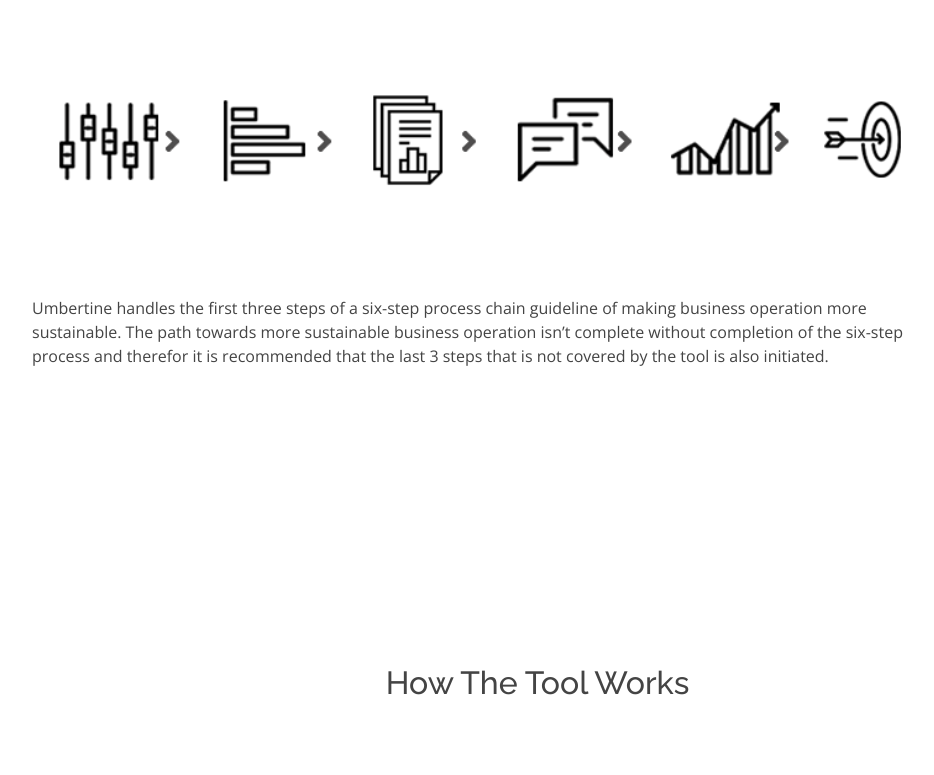
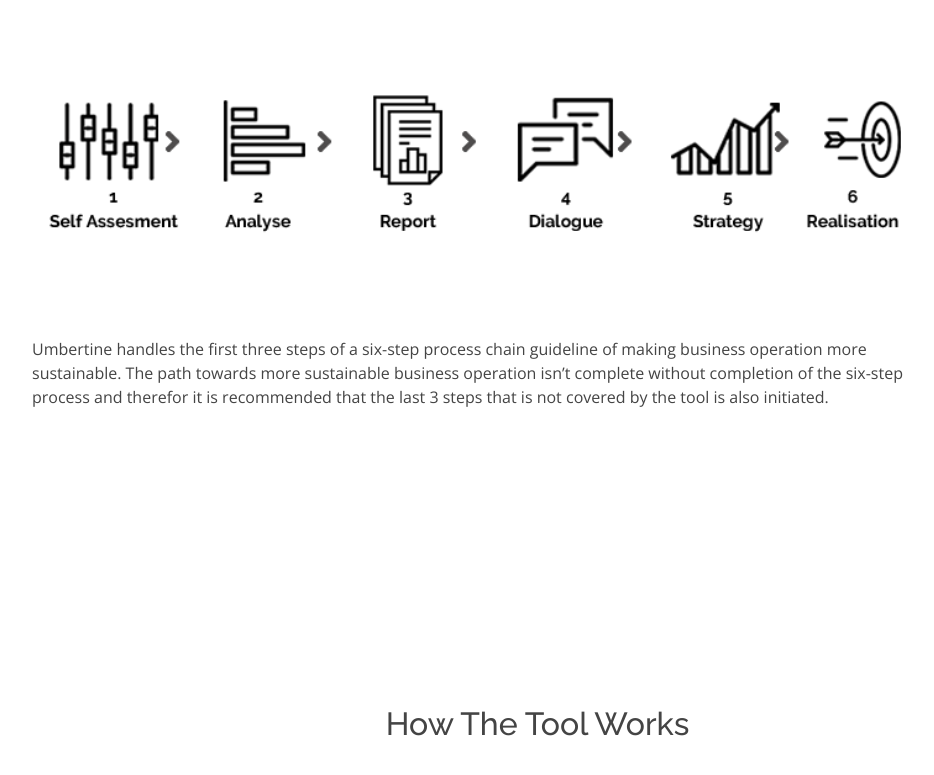
Before and after one commit to Meraj-Kazi/The-Umbertine, a plain HTML site: page index.html in a window 1280 px wide. Shown: the part 1921-2696 px from the top of the page, without its empty margins (253-1187 px from the left). Drawn offline with nearby package versions, Linux system fonts and the light colour scheme.

Commit message:
gif change

```diff
--- a/index.html
+++ b/index.html
@@ -247,7 +247,7 @@
                             <!-- BLANK DIV -->
                         </div>
                         <div class="col-md-10 d-flex align-items-stretch" data-aos="zoom-in" data-aos-delay="200">
-                            <img class="container" src="assets/img/tool-icons-4-animate.gif">
+                            <img class="container" src="assets/img/tool-icons-5-animate.gif">
                         </div>
 
                     </div>
```
Also changed, not shown: assets/img/tool-icons-5-animate.gif (added).
